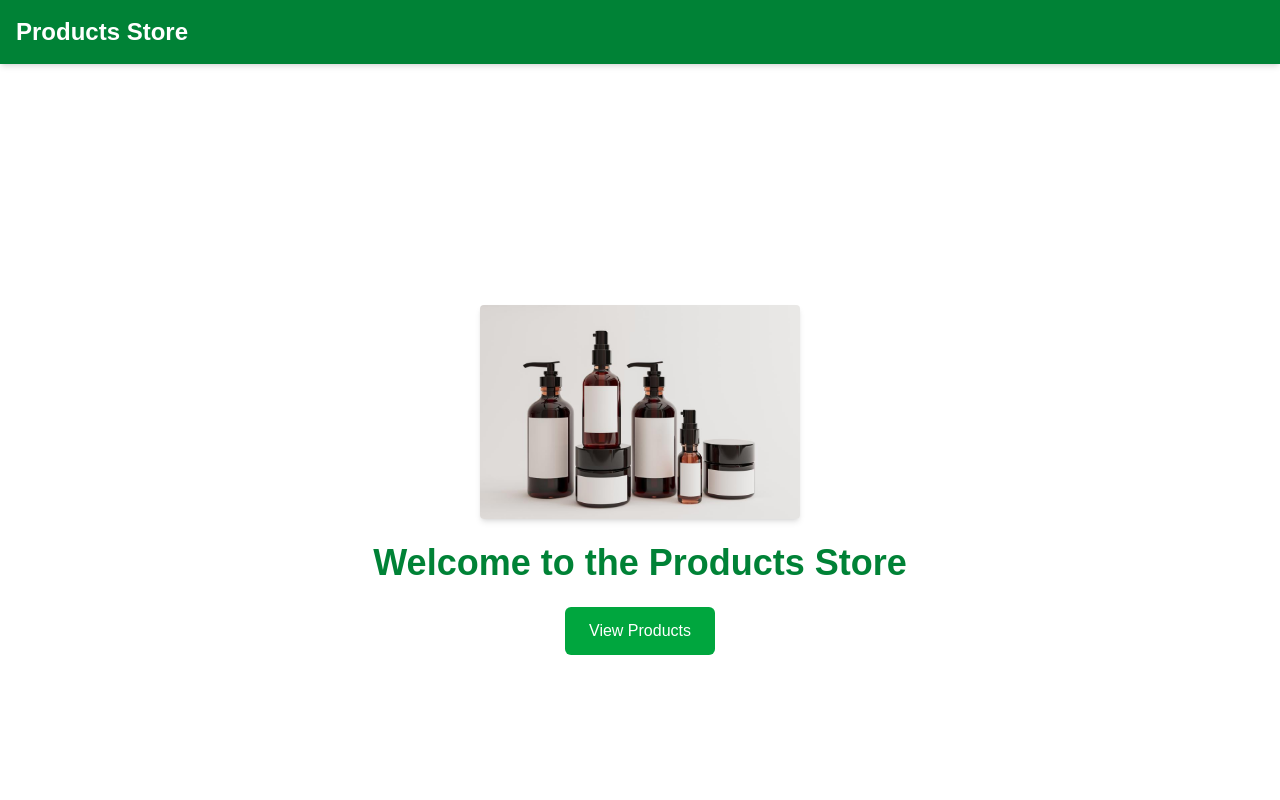
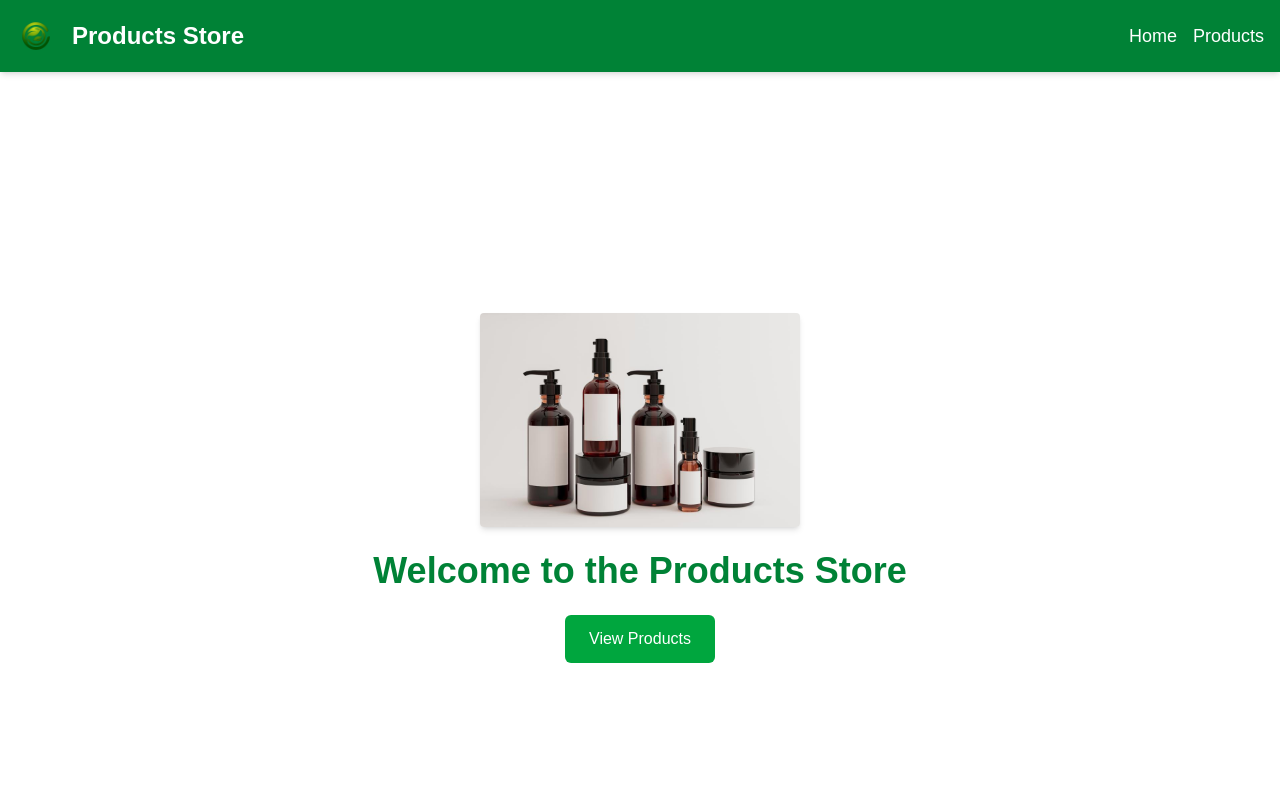
Before and after one commit to yatharthrathii/next.js-routing-task, a Next.js app: page / in a window 1280 px wide. Shown: the top 800 px of the page. Built offline with nearby package versions, Linux system fonts and the light colour scheme.

Commit message:
Making use of Static files

```diff
--- a/src/app/layout.js
+++ b/src/app/layout.js
@@ -1,4 +1,6 @@
 import './globals.css';
+import Link from 'next/link';
+import Image from 'next/image';
 
 export const metadata = {
   title: 'Next.js',
@@ -8,18 +10,33 @@
 export default function RootLayout({ children }) {
   return (
     <html lang="en">
-      <body className="bg-green-50 text-green-900 font-sans flex flex-col">
-        {/* Header */}
+      <body className="bg-green-50 text-green-900 font-sans flex flex-col min-h-screen">
+
         <header className="bg-green-700 text-white p-4 shadow-md">
-          <h1 className="text-2xl font-bold">Products Store</h1>
+          <div className="container mx-auto flex items-center justify-between">
+
+            <div className="flex items-center space-x-4">
+              <Image
+                src="/logo.png"
+                alt="Logo"
+                width={40}
+                height={40}
+                priority
+              />
+              <h1 className="text-2xl font-bold">Products Store</h1>
+            </div>
+
+            <nav className="space-x-4 text-lg">
+              <Link href="/" className="hover:underline">Home</Link>
+              <Link href="/products" className="hover:underline">Products</Link>
+            </nav>
+          </div>
         </header>
 
-        {/* Page Content */}
         <main className="flex-grow container mx-auto p-4">
           {children}
         </main>
 
-        {/* Footer */}
         <footer className="bg-green-800 text-white p-4 text-center mt-4">
           &copy; {new Date().getFullYear()} Yatharth Rathi. All rights reserved.
         </footer>
```
Also changed, not shown: public/logo.png (added).
